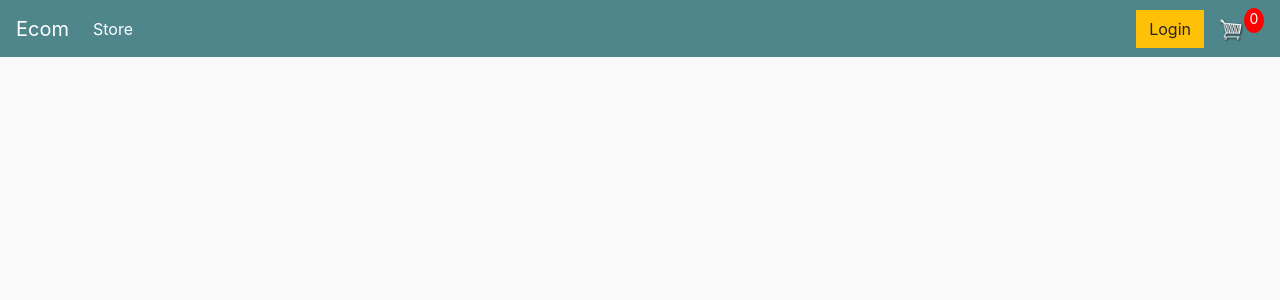
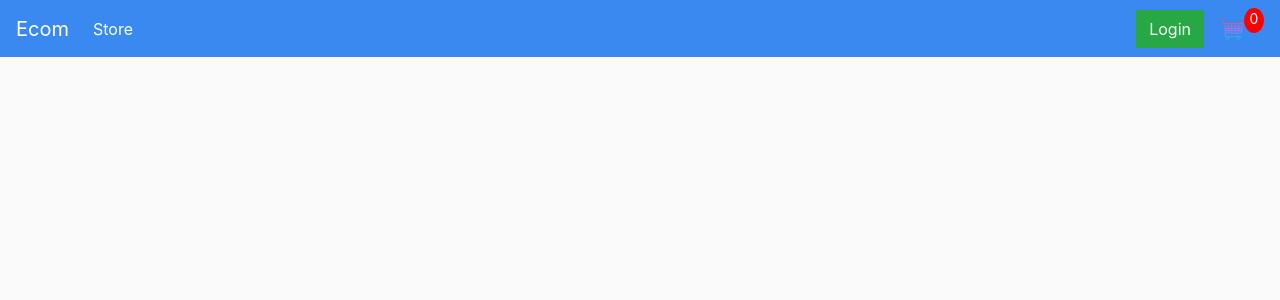
Before and after one commit to shihab173066/Shihab-eCommerce, a Django app: template store/templates/store/main.html in a window 1280 px wide. Shown: the top 300 px of the page. Run offline with Django 5.2, Linux system fonts and the light colour scheme; the template is opened without the code that fills it, so the values that code supplies are empty; some libraries are stand-ins or nearby versions.

Commit message:
added migrations

```diff
--- a/static/css/main.css
+++ b/static/css/main.css
@@ -26,7 +26,7 @@ h1,h2,h3,h4,h5,h6{
 }
 
 .bg-dark{
-	background-color: #4f868c!important;
+	background-color: #3989f1!important;
 }
 
 #cart-icon{
--- a/store/templates/store/main.html
+++ b/store/templates/store/main.html
@@ -27,7 +27,7 @@
 
 	    </ul>
 	    <div class="form-inline my-2 my-lg-0">
-	     	<a href="#"class="btn btn-warning">Login</a>
+	     	<a href="#"class="btn btn-success">Login</a>
 
 	     	<a href="{% url 'cart' %}">
 	    		<img  id="cart-icon" src="{% static 'images/cart.png' %}">
```
Also changed, not shown: ecommerce/settings.py (+6 -1 lines), db.sqlite3 (added), static/images/cart.png, static/images/placeholder.png.
